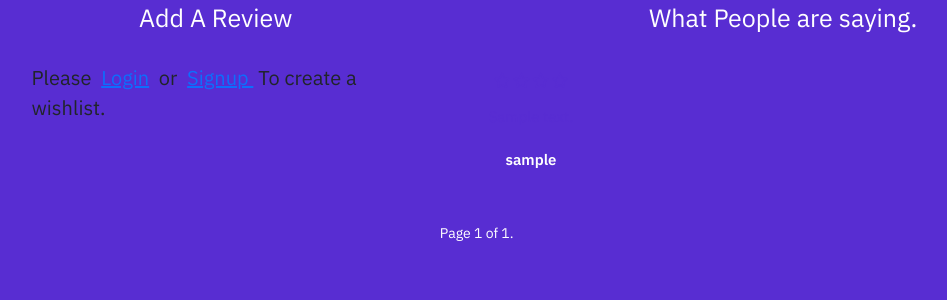
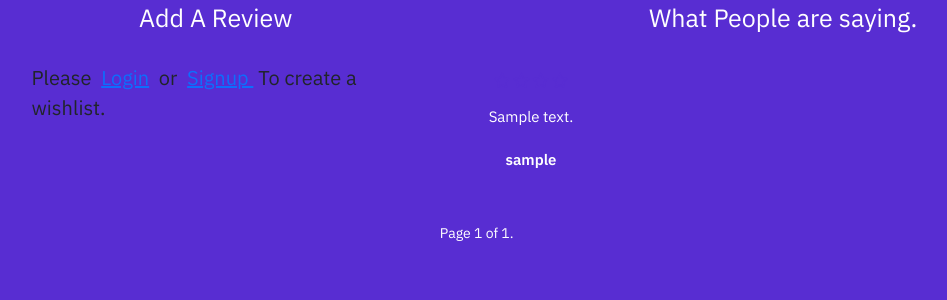
Before and after one commit to cartman1978/dev_fab-service, a Django app: page /reviews/ in a window 1280 px wide. Shown: the part 220-520 px from the top of the page, without its empty margins (46-993 px from the left). Run offline with Django 3.2, Linux system fonts and the light colour scheme; tables that the repository leaves empty hold one stand-in row (values such as "Sample post"); some libraries are stand-ins or nearby versions.

Commit message:
changed color to review paragraph

```diff
--- a/reviews/templates/reviews/our_reviews.html
+++ b/reviews/templates/reviews/our_reviews.html
@@ -94,7 +94,7 @@ Reviews
                                 <i class="far fa-star" aria-hidden="true"></i>
                             {% endif %}
                         </div>
-                        <p class="review-title">{{ review.review }}</p>
+                        <p id="user-review">{{ review.review }}</p>
                         <p><strong id="user-review">{{review.reviewer}}</strong></p>
                         {% if user == review.reviewer %}
                             <a class="edit-link" href="{% url 'edit_review' review.id %}">Edit</a>
```
